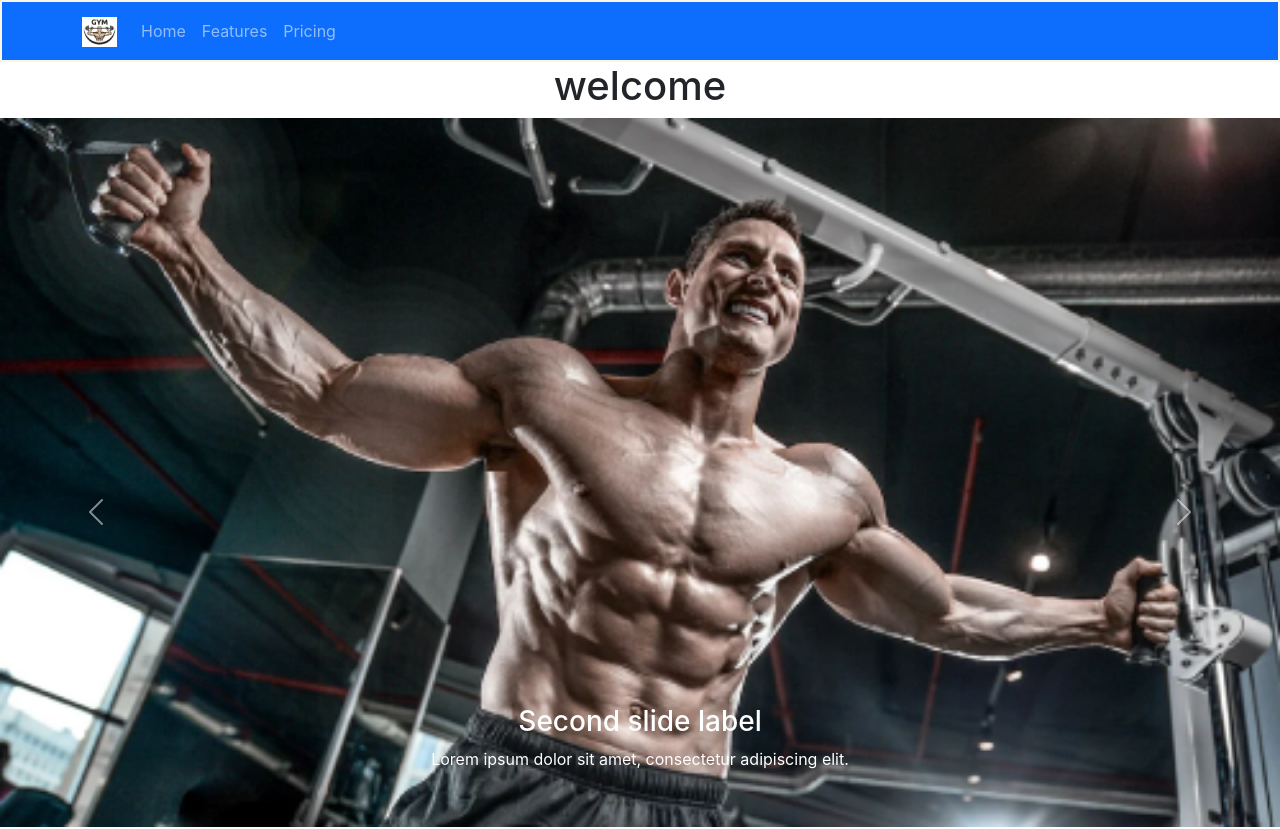
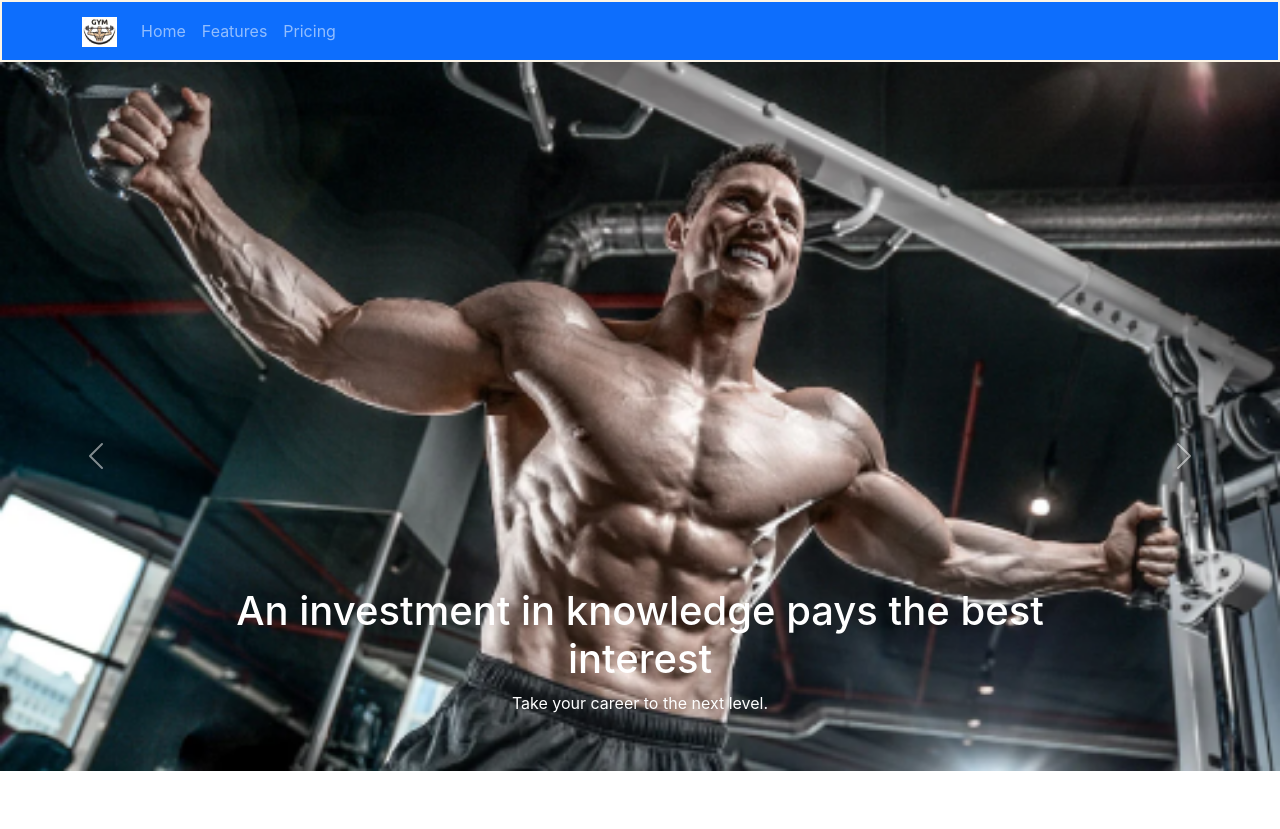
Before and after one commit to MdRejoanMolla/independent-service-provider, a React (Create React App) app: page / in a window 1280 px wide. Shown: the top 829 px of the page. Built offline with nearby package versions, Linux system fonts and the light colour scheme; the HTML template or start-up script is replaced by a standard one.

Commit message:
banner done

```diff
--- a/src/Pages/Banner/Banner.js
+++ b/src/Pages/Banner/Banner.js
@@ -22,8 +22,8 @@ const Banner = () => {
                               alt="First slide"
                         />
                         <Carousel.Caption>
-                              <h3>First slide label</h3>
-                              <p>Nulla vitae elit libero, a pharetra augue mollis interdum.</p>
+                              <h1>FITNESS FROM HOME</h1>
+                              <p>Add This 5-Minute Upper Body Workout To Your Busy Schedele</p>
                         </Carousel.Caption>
                   </Carousel.Item>
                   <Carousel.Item>
@@ -33,9 +33,10 @@ const Banner = () => {
                               alt="Second slide"
                         />
 
-                        <Carousel.Caption>
-                              <h3>Second slide label</h3>
-                              <p>Lorem ipsum dolor sit amet, consectetur adipiscing elit.</p>
+                        <Carousel.Caption className='text'>
+                              <h1>An investment in knowledge pays the best interest</h1>
+                              <p>Take your career to
+                                    the next level.</p>
                         </Carousel.Caption>
                   </Carousel.Item>
                   <Carousel.Item>
@@ -46,9 +47,12 @@ const Banner = () => {
                         />
 
                         <Carousel.Caption>
-                              <h3>Third slide label</h3>
+                              <h1>Hire A Personal Trainer
+                                    To Be A Better Self</h1>
                               <p>
-                                    Praesent commodo cursus magna, vel scelerisque nisl consectetur.
+                                    Ditch the guesswork and see actual results with bespoke exercise
+
+                                    and meal plan from our team of experts.
                               </p>
                         </Carousel.Caption>
                   </Carousel.Item>
--- a/src/Pages/Home/Home.js
+++ b/src/Pages/Home/Home.js
@@ -4,7 +4,7 @@ import Banner from '../Banner/Banner';
 const Home = () => {
       return (
             <>
-                  <h1>welcome</h1>
+
                   <Banner></Banner>
             </>
       );
```
